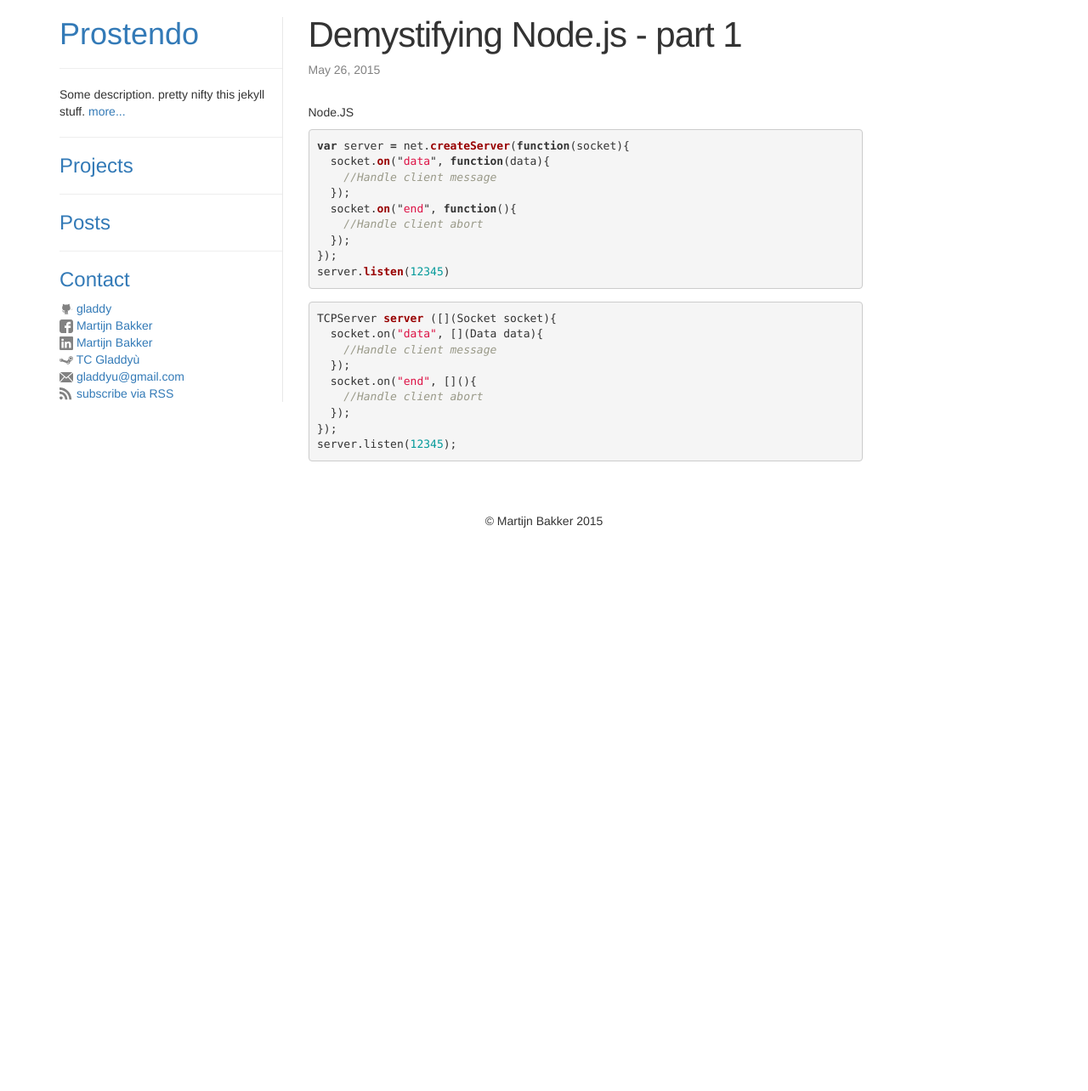
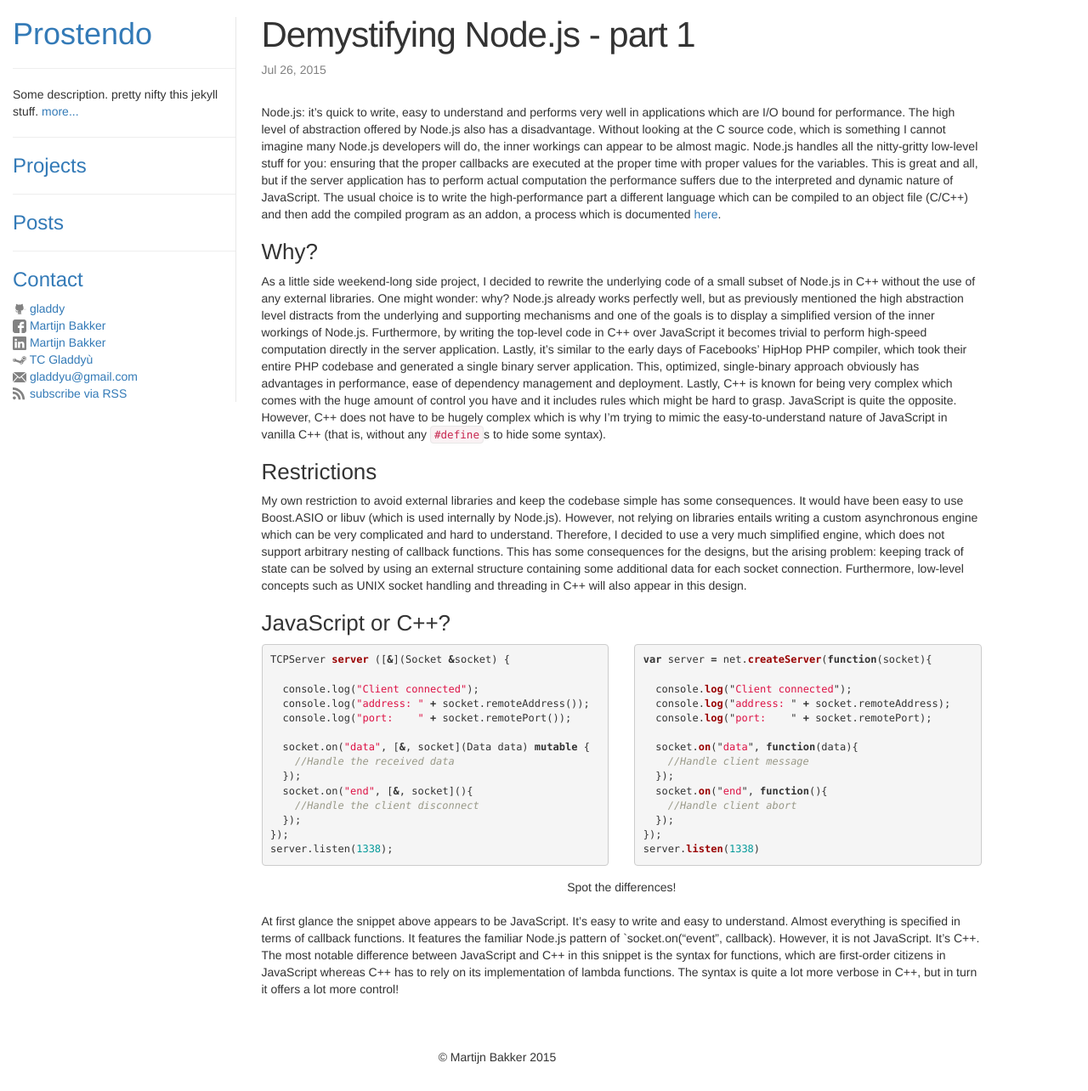
Before and after one commit to Gladdy/gladdy.github.io, a Jekyll site: the page built from _posts/2015-05-26-NodeDemystified-pt1.md, in a window 1280 px wide. Shown: the whole page at 85% size. Built offline with Jekyll 4.4.1, drawn with Linux system fonts in a browser that asks for light colours; comment, search, counter and statistics services are not loaded; before the commit the page ends 900 px from its top, so only the background shows below that.

Commit message:
work in progress

```diff
--- a/_layouts/default.html
+++ b/_layouts/default.html
@@ -2,13 +2,13 @@
 <html>
 {% include head.html %}
   <body>
-    <div class="container">
+    <div class="container pull-left">
       <div class="row">
         <div class="col-sm-3">
           {% include header.html %}
         </div>
 
-        <div class="col-sm-7">
+        <div class="col-sm-9">
             {{ content }}
         </div>
       </div>
--- a/_posts/2015-05-26-NodeDemystified-pt1.md
+++ b/_posts/2015-05-26-NodeDemystified-pt1.md
@@ -1,14 +1,53 @@
 ---
 layout: post
 title:  "Demystifying Node.js - part 1"
-date:   2015-05-26 21:10:32
+date:   2015-07-26 21:10:32
 category: C++
 ---
 
-Node.JS
+Node.js: it's quick to write, easy to understand and performs very well in applications which are I/O bound for performance. The high level of abstraction offered by Node.js also has a disadvantage. Without looking at the C source code, which is something I cannot imagine many Node.js developers will do, the inner workings can appear to be almost magic. Node.js handles all the nitty-gritty low-level stuff for you: ensuring that the proper callbacks are executed at the proper time with proper values for the variables. This is great and all, but if the server application has to perform actual computation the performance suffers due to the interpreted and dynamic nature of JavaScript. The usual choice is to write the high-performance part a different language which can be compiled to an object file (C/C++) and then add the compiled program as an addon, a process which is documented [here](https://nodejs.org/api/addons.html).
 
+
+### Why?
+As a little side weekend-long side project, I decided to rewrite the underlying code of a small subset of Node.js in C++ without the use of any external libraries. One might wonder: why? Node.js already works perfectly well, but as previously mentioned the high abstraction level distracts from the underlying and supporting mechanisms and one of the goals is to display a simplified version of the inner workings of Node.js. Furthermore, by writing the top-level code in C++ over JavaScript it becomes trivial to perform high-speed computation directly in the server application. Lastly, it's similar to the early days of Facebooks' HipHop PHP compiler, which took their entire PHP codebase and generated a single binary server application. This, optimized, single-binary approach obviously has advantages in performance, ease of dependency management and deployment. Lastly, C++ is known for being very complex which comes with the huge amount of control you have and it includes rules which might be hard to grasp. JavaScript is quite the opposite. However, C++ does not have to be hugely complex which is why I'm trying to mimic the easy-to-understand nature of JavaScript in vanilla C++ (that is, without any `#define`s to hide some syntax).
+
+
+### Restrictions
+My own restriction to avoid external libraries and keep the codebase simple has some consequences. It would have been easy to use Boost.ASIO or libuv (which is used internally by Node.js). However, not relying on libraries entails writing a custom asynchronous engine which can be very complicated and hard to understand. Therefore, I decided to use a very much simplified engine, which does not support arbitrary nesting of callback functions. This has some consequences for the designs, but the arising problem: keeping track of state can be solved by using an external structure containing some additional data for each socket connection. Furthermore, low-level concepts such as UNIX socket handling and threading in C++ will also appear in this design.
+
+### JavaScript or C++?
+<style type="text/css">
+    pre {
+        font-size: 12px;
+    }
+    </style>
+<div class="row">
+<div class="col-md-6">
+{% highlight C++ %}
+TCPServer server ([&](Socket &socket) {
+
+  console.log("Client connected");
+  console.log("address: " + socket.remoteAddress());
+  console.log("port:    " + socket.remotePort());
+
+  socket.on("data", [&, socket](Data data) mutable {
+    //Handle the received data
+  });
+  socket.on("end", [&, socket](){
+    //Handle the client disconnect
+  });
+});
+server.listen(1338);
+{% endhighlight %}
+</div>
+<div class="col-md-6">
 {% highlight JavaScript %}
 var server = net.createServer(function(socket){
+
+  console.log("Client connected");
+  console.log("address: " + socket.remoteAddress);
+  console.log("port:    " + socket.remotePort);
+
   socket.on("data", function(data){
     //Handle client message
   });
@@ -16,17 +55,13 @@ var server = net.createServer(function(socket){
     //Handle client abort
   });
 });
-server.listen(12345)
+server.listen(1338)
 {% endhighlight %}
+</div>
+</div>
+<div class="row text-center">
+Spot the differences!
+</div>
 
-{% highlight C++ %}
-TCPServer server ([](Socket socket){
-  socket.on("data", [](Data data){
-    //Handle client message
-  });
-  socket.on("end", [](){
-    //Handle client abort
-  });
-});
-server.listen(12345);
-{% endhighlight %}
+<br>
+At first glance the snippet above appears to be JavaScript. It's easy to write and easy to understand. Almost everything is specified in terms of callback functions. It features the familiar Node.js pattern of `socket.on("event", callback). However, it is not JavaScript. It's C++. The most notable difference between JavaScript and C++ in this snippet is the syntax for functions, which are first-order citizens in JavaScript whereas C++ has to rely on its implementation of lambda functions. The syntax is quite a lot more verbose in C++, but in turn it offers a lot more control!
```
Also changed, not shown: _posts/2015-05-29-NodeDemystified-pt2.md (added, +6 -0 lines).
